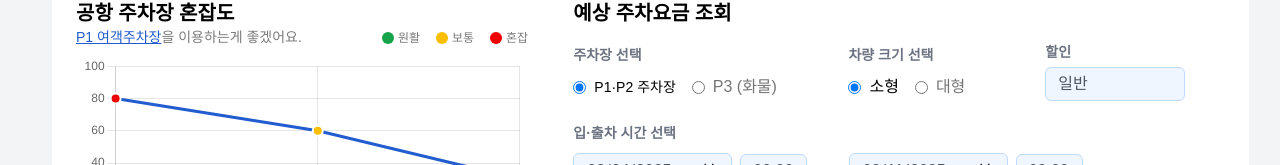
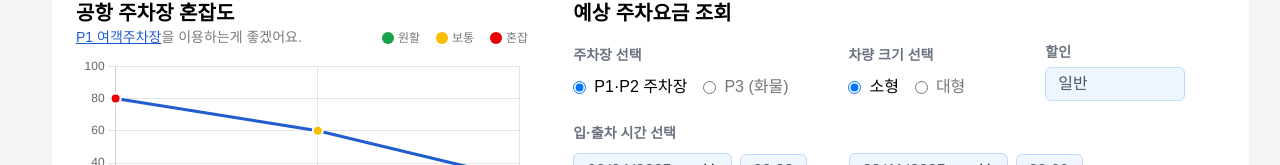
Before and after one commit to airport-pus/Client, a Next.js app: page / in a window 1280 px wide. Shown: the part 181-346 px from the top of the page. Built offline with nearby package versions, Linux system fonts and the light colour scheme.

Commit message:
FIX :: 선택에 따라 텍스트 크기 바뀌는 에러 수정

```diff
--- a/app/components/FareCheck/page.tsx
+++ b/app/components/FareCheck/page.tsx
@@ -49,7 +49,7 @@ export default function ParkingFeeCalculator({ className }: ParkingFeeCalculator
                 onChange={() => setSelectedParking("P1P2")}
                 className="mr-2"
               />
-              <span className={`${selectedParking === "P1P2" ? "text-sm font-medium text-black" : "text-[#757575]"}`}>
+              <span className={`${selectedParking === "P1P2" ? "font-medium text-black" : "text-[#757575]"}`}>
                 P1·P2 주차장
               </span>
             </label>
@@ -61,7 +61,7 @@ export default function ParkingFeeCalculator({ className }: ParkingFeeCalculator
                 onChange={() => setSelectedParking("P3")}
                 className="mr-2"
               />
-              <span className={`${selectedParking === "P3" ? "text-sm font-medium text-black" : "text-[#757575]"}`}>
+              <span className={`${selectedParking === "P3" ? "font-medium text-black" : "text-[#757575]"}`}>
                 P3 (화물)
               </span>
             </label>
```
